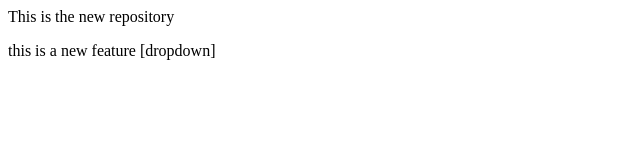
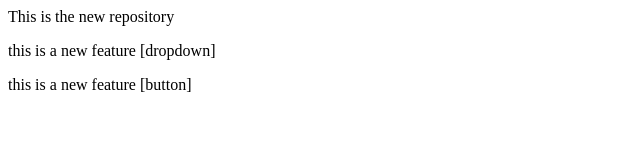
Before and after one commit to Harshith-32920/new-repo, a plain HTML site: page index.html in a window 1280 px wide. Shown: the whole page, without its empty margins (0-640 px from the left). Drawn offline with Linux system fonts and the light colour scheme.

Commit message:
button again added

```diff
--- a/index.html
+++ b/index.html
@@ -1,2 +1,3 @@
 <p>This is the new repository</p>
 <p>this is a new feature [dropdown]</p>
+<p>this is a new feature [button]</p>
```
